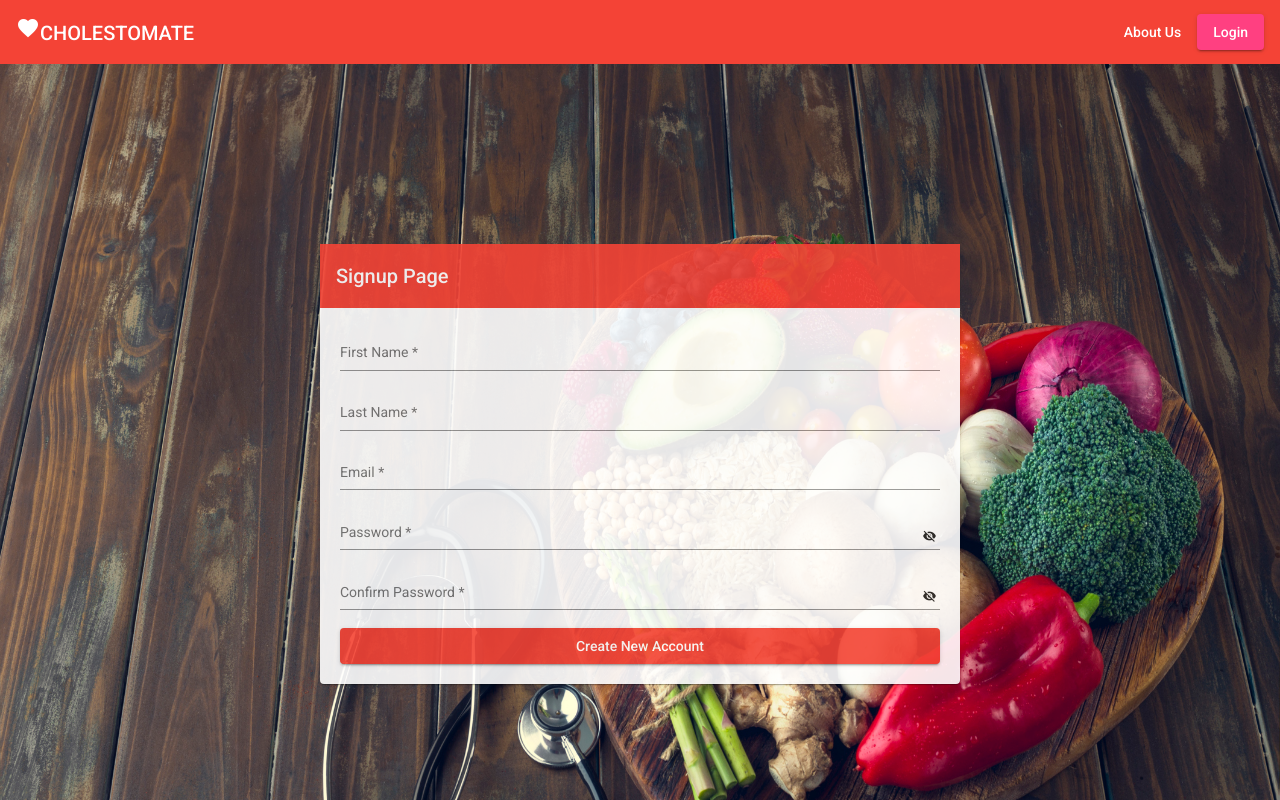
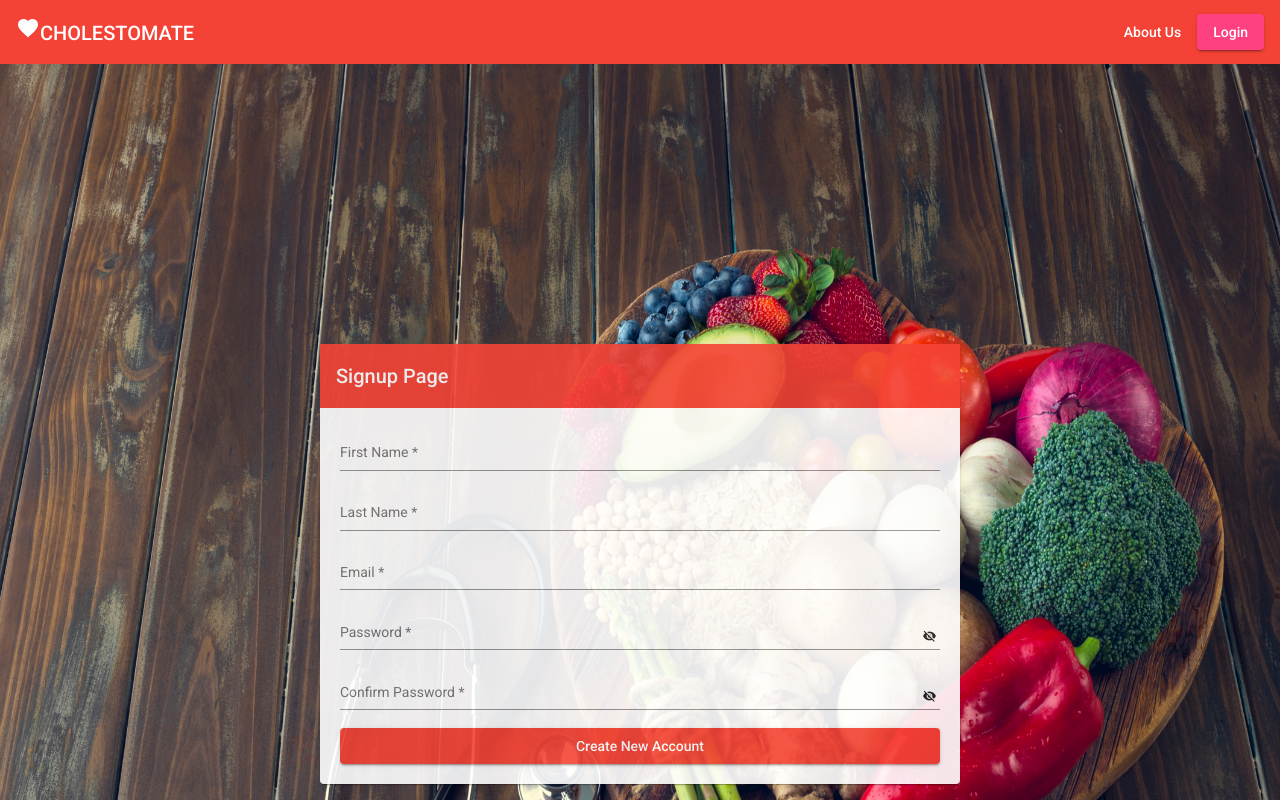
Before and after one commit to YomalSmarakoon/Cholesterol-Detection, an Angular app in the folder WEBMD/: page /signup in a window 1280 px wide. Shown: the top 800 px of the page. Built offline with nearby package versions, Linux system fonts and the light colour scheme.

Commit message:
fixed margin errors in all components

```diff
--- a/WEBMD/src/app/about-us/about-us.component.scss
+++ b/WEBMD/src/app/about-us/about-us.component.scss
@@ -3,7 +3,7 @@ img{
     border-radius: 100%;
 }
 .grid{
-    margin-top: -600px;
+    margin-top: -500px;
 }
 img:hover + .binura {
     display: block;
--- a/WEBMD/src/app/app.component.scss
+++ b/WEBMD/src/app/app.component.scss
@@ -3,7 +3,7 @@
     height: 100%;
 }
 .image{
-    height: 120%;
+    height: 130%;
     width: 100%;
 }
 .container{
--- a/WEBMD/src/app/login/login.component.scss
+++ b/WEBMD/src/app/login/login.component.scss
@@ -1,6 +1,6 @@
 .main-div mat-card{
     padding : 0px;
-    margin-top: -800px;
+    margin-top: -600px;
     opacity: 90%;
 }
 .login-form{
--- a/WEBMD/src/app/signup/signup.component.scss
+++ b/WEBMD/src/app/signup/signup.component.scss
@@ -1,6 +1,6 @@
 .main-div mat-card{
     padding : 0px;
-    margin-top: -800px;
+    margin-top: -600px;
     opacity: 90%;
 }
 .signup-form{
--- a/WEBMD/src/app/user-detail-form/user-detail-form.component.scss
+++ b/WEBMD/src/app/user-detail-form/user-detail-form.component.scss
@@ -1,6 +1,6 @@
 .main-div mat-card{
     padding : 0px;
-    margin-top: -600px;
+    margin-top: -550px;
     opacity: 90%;
 }
 .user-detail-form{
```
Also changed, not shown: WEBMD/src/assets/Images/pasindu.jpg, WEBMD/src/assets/Images/yomal.jpeg.
